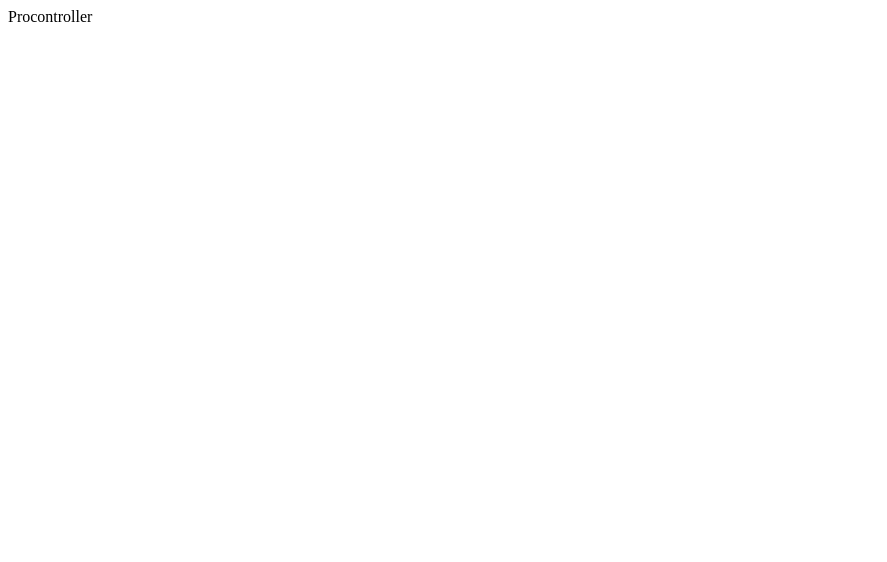
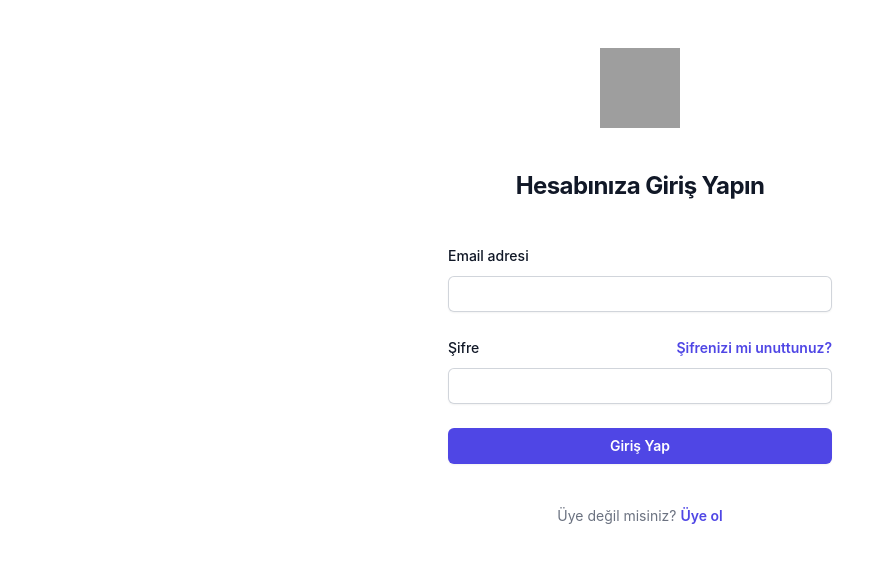
Before and after one commit to ecemkmz/pro-controller, a React (Create React App) app in the folder client/: page /login in a window 1280 px wide. Shown: the top 562 px of the page, without its empty margins (0-887 px from the left). Built offline with nearby package versions, Linux system fonts and the light colour scheme; grey boxes are pictures that could not be loaded.

Commit message:
create login page and tailwind add

```diff
--- a/client/src/App.js
+++ /dev/null
@@ -1,11 +0,0 @@
-import './App.css';
-
-function App() {
-  return (
-    <div className="App">
-      Procontroller
-    </div>
-  );
-}
-
-export default App;
--- /dev/null
+++ b/client/src/App.jsx
@@ -0,0 +1,16 @@
+import { BrowserRouter, Routes, Route } from "react-router-dom";
+import Login from "./components/login/Login"
+import SignUp from "./components/signup/SignUp"
+
+function App() {
+  return (
+    <BrowserRouter>
+      <Routes>
+        <Route path="/login" element={<Login />} />
+        <Route path="/signup" element={<SignUp />} />
+      </Routes>
+    </BrowserRouter>
+  );
+}
+
+export default App;
--- a/client/src/components/login/Login.jsx
+++ b/client/src/components/login/Login.jsx
@@ -1,9 +1,78 @@
 import React from 'react'
 
-function Login() {
+const Login=()=> {
   return (
-    <div>Login</div>
+     <div href="/login" className="flex min-h-full flex-1 flex-col justify-center px-6 py-12 lg:px-8">
+        <div className="sm:mx-auto sm:w-full sm:max-w-sm">
+          <img
+            className="mx-auto h-20 w-20"
+            src="https://i.ibb.co/d7Pk7v9/Procontroller-logo.png"
+            alt="Your Company"
+          />
+          <h2 className="mt-10 text-center text-2xl font-bold leading-9 tracking-tight text-gray-900">
+            Hesabınıza Giriş Yapın
+          </h2>
+        </div>
+
+        <div className="mt-10 sm:mx-auto sm:w-full sm:max-w-sm">
+          <form className="space-y-6" action="#" method="POST">
+            <div>
+              <label htmlFor="email" className="block text-sm font-medium leading-6 text-gray-900">
+                Email adresi
+              </label>
+              <div className="mt-2">
+                <input
+                  id="email"
+                  name="email"
+                  type="email"
+                  autoComplete="email"
+                  required
+                  className="block w-full rounded-md border-0 py-1.5 text-gray-900 shadow-sm ring-1 ring-inset ring-gray-300 placeholder:text-gray-400 focus:ring-2 focus:ring-inset focus:ring-indigo-600 sm:text-sm sm:leading-6"
+                />
+              </div>
+            </div>
+
+            <div>
+              <div className="flex items-center justify-between">
+                <label htmlFor="password" className="block text-sm font-medium leading-6 text-gray-900">
+                  Şifre
+                </label>
+                <div className="text-sm">
+                  <a href="#" className="font-semibold text-indigo-600 hover:text-indigo-500">
+                    Şifrenizi mi unuttunuz?
+                  </a>
+                </div>
+              </div>
+              <div className="mt-2">
+                <input
+                  id="password"
+                  name="password"
+                  type="password"
+                  autoComplete="current-password"
+                  required
+                  className="block w-full rounded-md border-0 py-1.5 text-gray-900 shadow-sm ring-1 ring-inset ring-gray-300 placeholder:text-gray-400 focus:ring-2 focus:ring-inset focus:ring-indigo-600 sm:text-sm sm:leading-6"
+                />
+              </div>
+            </div>
+
+            <div>
+              <button
+                type="submit"
+                className="flex w-full justify-center rounded-md bg-indigo-600 px-3 py-1.5 text-sm font-semibold leading-6 text-white shadow-sm hover:bg-indigo-500 focus-visible:outline focus-visible:outline-2 focus-visible:outline-offset-2 focus-visible:outline-indigo-600"
+              >
+                Giriş Yap
+              </button>
+            </div>
+          </form>
+
+          <p className="mt-10 text-center text-sm text-gray-500">
+            Üye değil misiniz?{' '}
+            <a href="#" className="font-semibold leading-6 text-indigo-600 hover:text-indigo-500">
+              Üye ol
+            </a>
+          </p>
+        </div>
+      </div>
   )
 }
-
-export default Login
+export default Login;
--- a/client/src/components/signup/SignUp.jsx
+++ b/client/src/components/signup/SignUp.jsx
@@ -2,7 +2,57 @@ import React from 'react'
 
 function SignUp() {
   return (
-    <div>SignUp</div>
+    <div href="/signup" class="bg-grey-lighter min-h-screen flex flex-col">
+            <div class="container max-w-sm mx-auto flex-1 flex flex-col items-center justify-center px-2">
+                <div class="bg-white px-6 py-8 rounded shadow-md text-black w-full">
+                    <h1 class="mb-8 text-3xl text-center">Sign up</h1>
+                    <input
+                        type="text"
+                        class="block border border-grey-light w-full p-3 rounded mb-4"
+                        name="fullname"
+                        placeholder="Full Name" />
+
+                    <input
+                        type="text"
+                        class="block border border-grey-light w-full p-3 rounded mb-4"
+                        name="email"
+                        placeholder="Email" />
+
+                    <input
+                        type="password"
+                        class="block border border-grey-light w-full p-3 rounded mb-4"
+                        name="password"
+                        placeholder="Password" />
+                    <input
+                        type="password"
+                        class="block border border-grey-light w-full p-3 rounded mb-4"
+                        name="confirm_password"
+                        placeholder="Confirm Password" />
+
+                    <button
+                        type="submit"
+                        class="w-full text-center py-3 rounded bg-green text-white hover:bg-green-dark focus:outline-none my-1"
+                    >Create Account</button>
+
+                    <div class="text-center text-sm text-grey-dark mt-4">
+                        By signing up, you agree to the
+                        <a class="no-underline border-b border-grey-dark text-grey-dark" href="#">
+                            Terms of Service
+                        </a> and
+                        <a class="no-underline border-b border-grey-dark text-grey-dark" href="#">
+                            Privacy Policy
+                        </a>
+                    </div>
+                </div>
+
+                <div class="text-grey-dark mt-6">
+                    Already have an account?
+                    <a class="no-underline border-b border-blue text-blue" href="../login/">
+                        Log in
+                    </a>.
+                </div>
+            </div>
+        </div>
   )
 }
 
--- a/client/src/index.css
+++ b/client/src/index.css
@@ -0,0 +1,16 @@
+@tailwind base;
+@tailwind components;
+@tailwind utilities;
+body {
+  margin: 0;
+  font-family: -apple-system, BlinkMacSystemFont, 'Segoe UI', 'Roboto', 'Oxygen',
+    'Ubuntu', 'Cantarell', 'Fira Sans', 'Droid Sans', 'Helvetica Neue',
+    sans-serif;
+  -webkit-font-smoothing: antialiased;
+  -moz-osx-font-smoothing: grayscale;
+}
+
+code {
+  font-family: source-code-pro, Menlo, Monaco, Consolas, 'Courier New',
+    monospace;
+}
--- /dev/null
+++ b/client/tailwind.config.js
@@ -0,0 +1,12 @@
+/** @type {import('tailwindcss').Config} */
+module.exports = {
+  content: [
+    "./src/**/*.{js,jsx,ts,tsx}",
+  ],
+  theme: {
+    extend: {},
+  },
+  plugins: [
+    require('@tailwindcss/forms'),
+  ],
+}
```
Also changed, not shown: client/package.json (+8 -1 lines), 1 other file (tests, documents, lock files or other folders).
